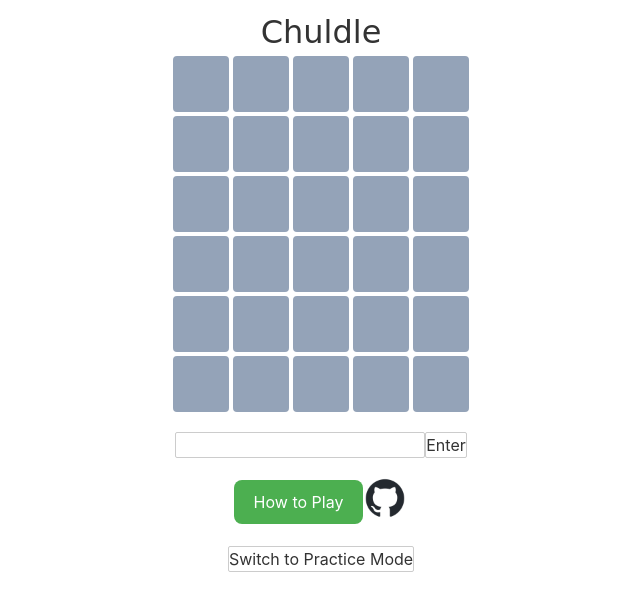
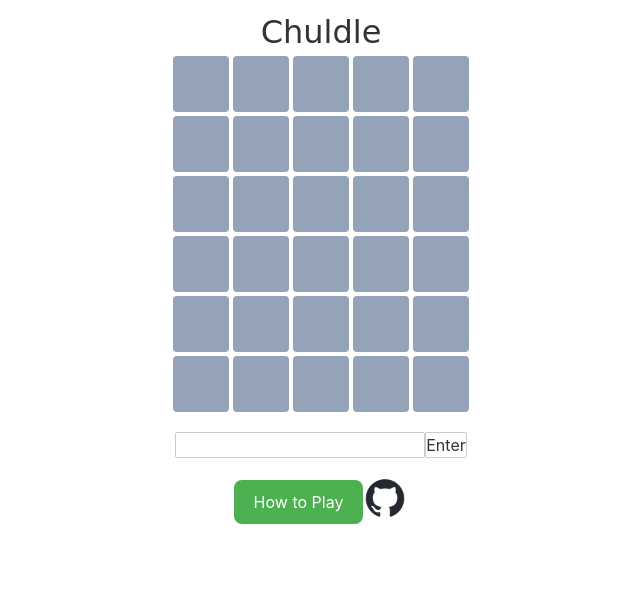
Before and after one commit to ainta/chuldle, a Svelte app: page / in a window 1280 px wide. Shown: the top 610 px of the page, without its empty margins (319-959 px from the left). Built offline with nearby package versions, Linux system fonts and the light colour scheme.

Commit message:
remove practice

```diff
--- a/src/App.svelte
+++ b/src/App.svelte
@@ -368,8 +368,3 @@
         <img src="github-mark.png" alt="GitHub" />
     </a>
 </div>
-<div class="flex justify-center mt-5">
-    <button on:click={togglePracticeMode}>
-        {practiceMode ? 'Switch to Regular Mode' : 'Switch to Practice Mode'}
-    </button>
-</div>
```
